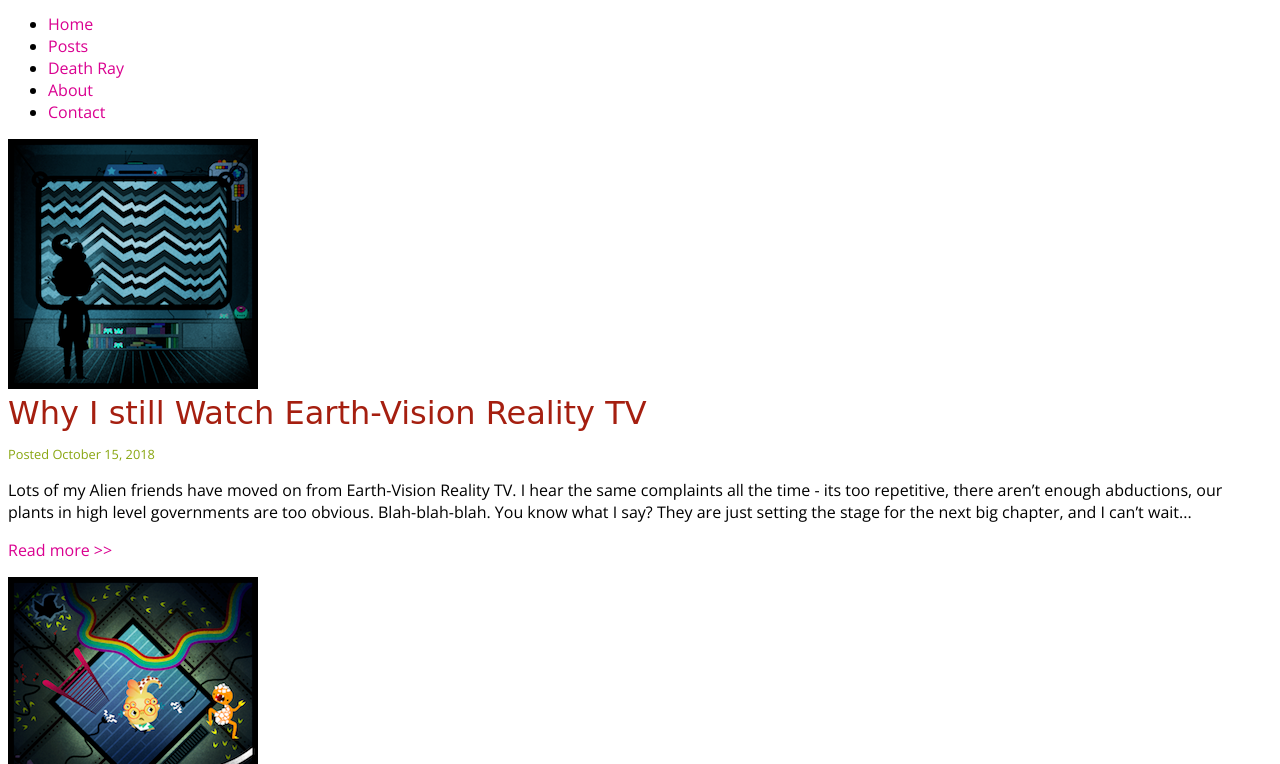
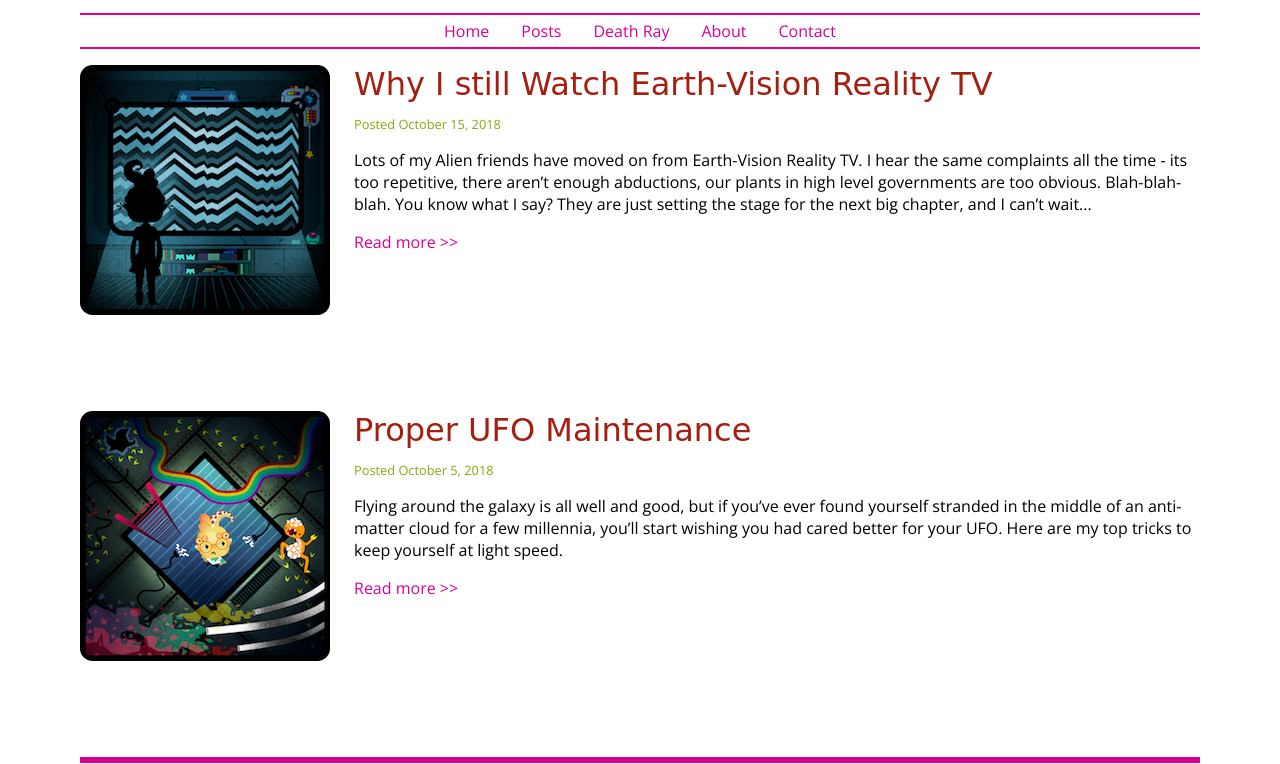
Before and after one commit to ASHWIN776/Blog-Template, a plain HTML site: page index.html in a window 1280 px wide. Shown: the part 216-980 px from the top of the page. Drawn offline with nearby package versions, Linux system fonts and the light colour scheme; a web font is replaced by a local one.

Commit message:
Styled article section

```diff
--- a/css/styles.css
+++ b/css/styles.css
@@ -7,6 +7,28 @@ html {
 
 body {
     font-family: 'Open Sans', sans-serif;
+}
+
+h1, h2, h3, h4, h5, h6 {
+    font-family: 'Kavivanar', cursive;
+    font-weight: normal;
+}
+h2 {
+    font-size: 2rem;
+    color: #A51F10;
+    margin: 0;
+}
+a {
+    color: #DA0090;
+    text-decoration: none;
+}
+a:hover {
+    text-decoration: underline;
+}
+
+.wrapper{
+    width: 70rem;
+    margin: 0 auto;
 }
 
 header{
@@ -31,28 +53,43 @@ header{
     font-weight: bold;
 }
 
+nav ul{
+    list-style-type: none;
+    display: flex;
+    justify-content: center;
+    border-width: 2px 0;
+    border-style: solid;
+    border-color: #DA0090;
+    padding: 0;
+}
+
+nav ul li{
+    padding: 0.3rem 1rem;
+}
 
 
-h1, h2, h3, h4, h5, h6 {
-    font-family: 'Kavivanar', cursive;
-    font-weight: normal;
+section article{
+    display: flex;
+    margin-bottom: 6rem;
 }
-h2 {
-    font-size: 2rem;
-    color: #A51F10;
-    margin: 0;
+
+article img{
+    margin-right: 1.5rem;
+    border-radius: 5%;
 }
-a {
-    color: #DA0090;
-    text-decoration: none;
-}
-a:hover {
-    text-decoration: underline;
-}
+
 .posted {
     font-size: 0.8rem;
     color: #89A611;
 }
+
+hr{
+    border-width: 3px 0;
+    border-style: solid;
+    border-color: #DA0090;
+}
+
+
 footer {
     text-align: center;
     font-size: 0.8rem;
--- a/index.html
+++ b/index.html
@@ -31,24 +31,33 @@
         <section>
             <article>
                 <img src="img/blog1.png" alt="Earth-Vision Reality TV. ">
+                <div>
                     <h2>Why I still Watch Earth-Vision Reality TV</h2>
                     <p class="posted">Posted October 15, 2018</p>
-                <p>Lots of my Alien friends have moved on from Earth-Vision Reality TV. I hear the same complaints all
-                    the time - its too repetitive, there aren’t enough abductions, our plants in high level governments
-                    are too obvious. Blah-blah-blah. You know what I say? They are just setting the stage for the next
+                    <p>Lots of my Alien friends have moved on from Earth-Vision Reality TV. I hear the same complaints
+                        all
+                        the time - its too repetitive, there aren’t enough abductions, our plants in high level
+                        governments
+                        are too obvious. Blah-blah-blah. You know what I say? They are just setting the stage for the
+                        next
                         big chapter, and I can’t wait...</p>
                     <p><a href="blog1.html">Read more >> </a></p>
+                </div>
             </article>
             <article>
                 <img src="img/blog2.png" alt="Proper UFO Maintenance. ">
+                <div>
                     <h2>Proper UFO Maintenance</h2>
                     <p class="posted">Posted October 5, 2018</p>
                     <p>Flying around the galaxy is all well and good, but if you’ve ever found yourself stranded in the
-                    middle of an anti-matter cloud for a few millennia, you’ll start wishing you had cared better for
+                        middle of an anti-matter cloud for a few millennia, you’ll start wishing you had cared better
+                        for
                         your UFO. Here are my top tricks to keep yourself at light speed.</p>
                     <p><a href="blog2.html">Read more >> </a></p>
+                </div>
             </article>
         </section>
+        <hr>
         <footer>
             <p>Legal disclaimer, copyright, etc.</p>
             <ul>
```
Lines whose indentation alone changed are shown as unchanged.
